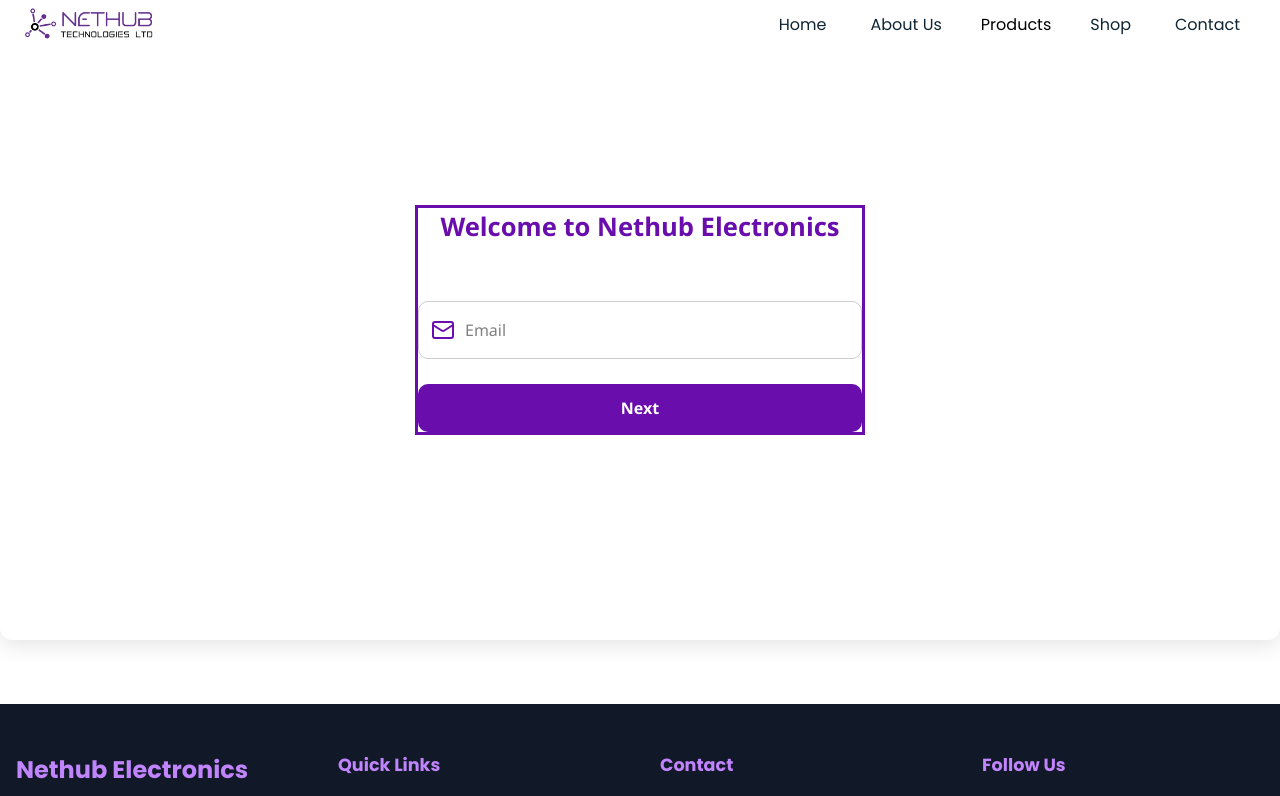
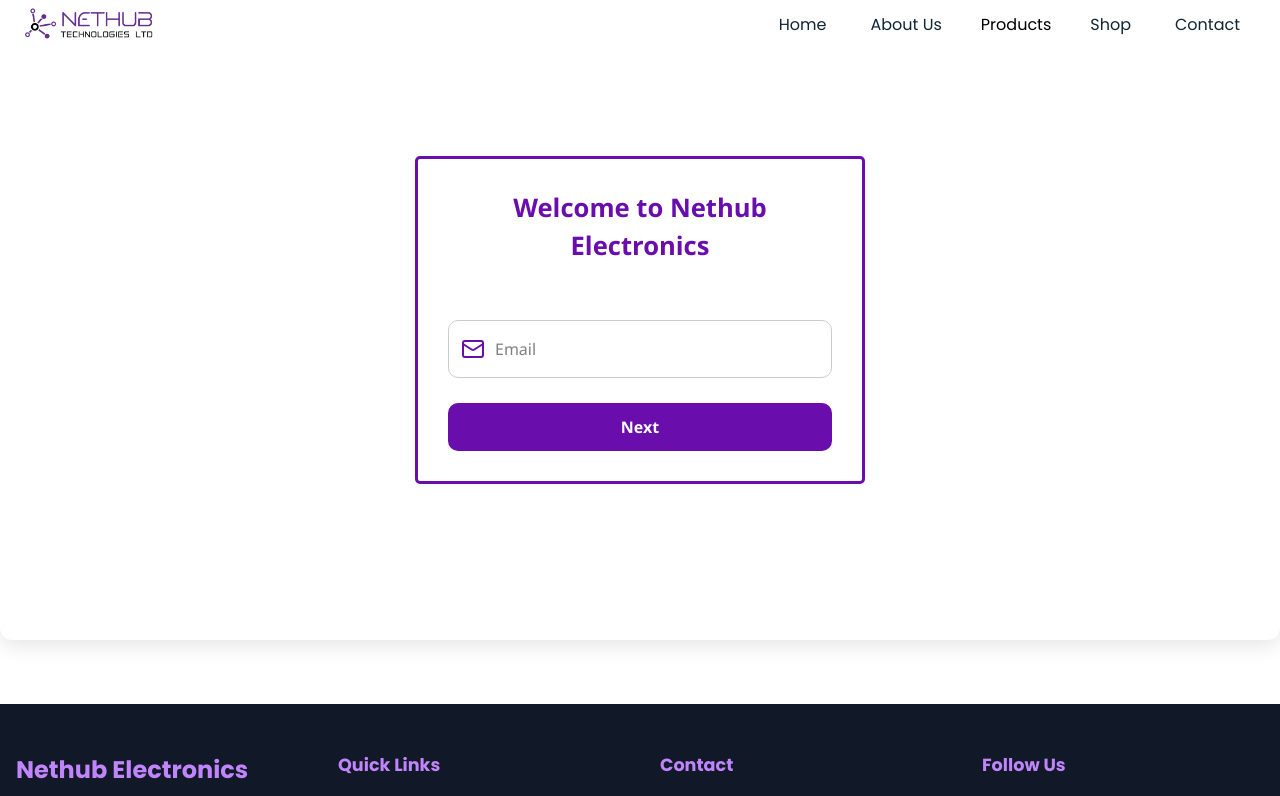
Before and after one commit to Emogy-reunion/nethub_frontend, a Next.js app: page /guest/login in a window 1280 px wide. Shown: the top 796 px of the page. Built offline with nearby package versions, Linux system fonts and the light colour scheme.

Commit message:
fix: add a border radius to the form

```diff
--- a/src/components/login/loginform.jsx
+++ b/src/components/login/loginform.jsx
@@ -33,7 +33,7 @@
     		<div className={styles.container}>
       			<form
         			className={styles.form}
-        			onSubmit={step === 2 ? handleSubmit : handleNext}
+        			onSubmit={step === 2 ? handleBack : handleNext}
       			>
         			<h2 className={styles.title}>Welcome to Nethub Electronics</h2>
 
--- a/src/styles/login/TwoStepLogin.module.css
+++ b/src/styles/login/TwoStepLogin.module.css
@@ -27,6 +27,8 @@
   gap: 25px;
   width: 450px;
   border: 3px solid #6a0dad;
+  padding: 30px;
+  border-radius: 5px;
 }
 
 /* Input group with icon */
```
